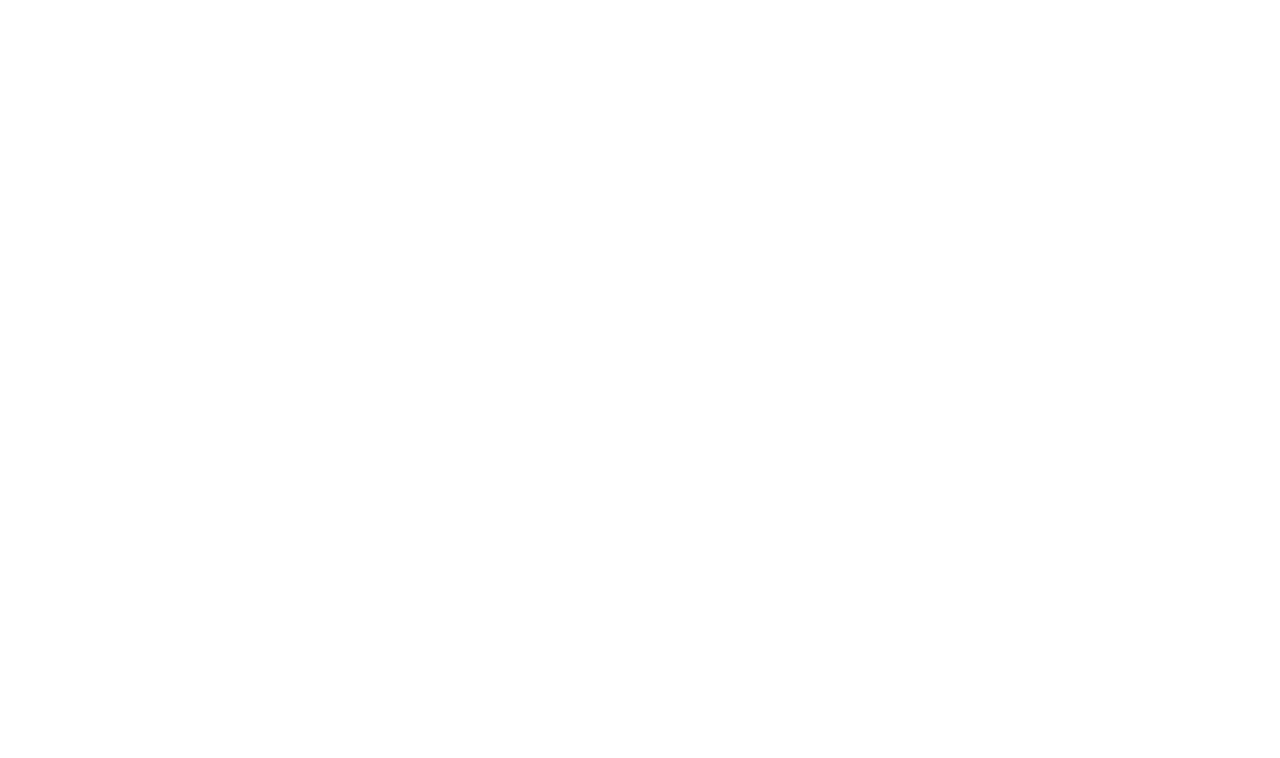
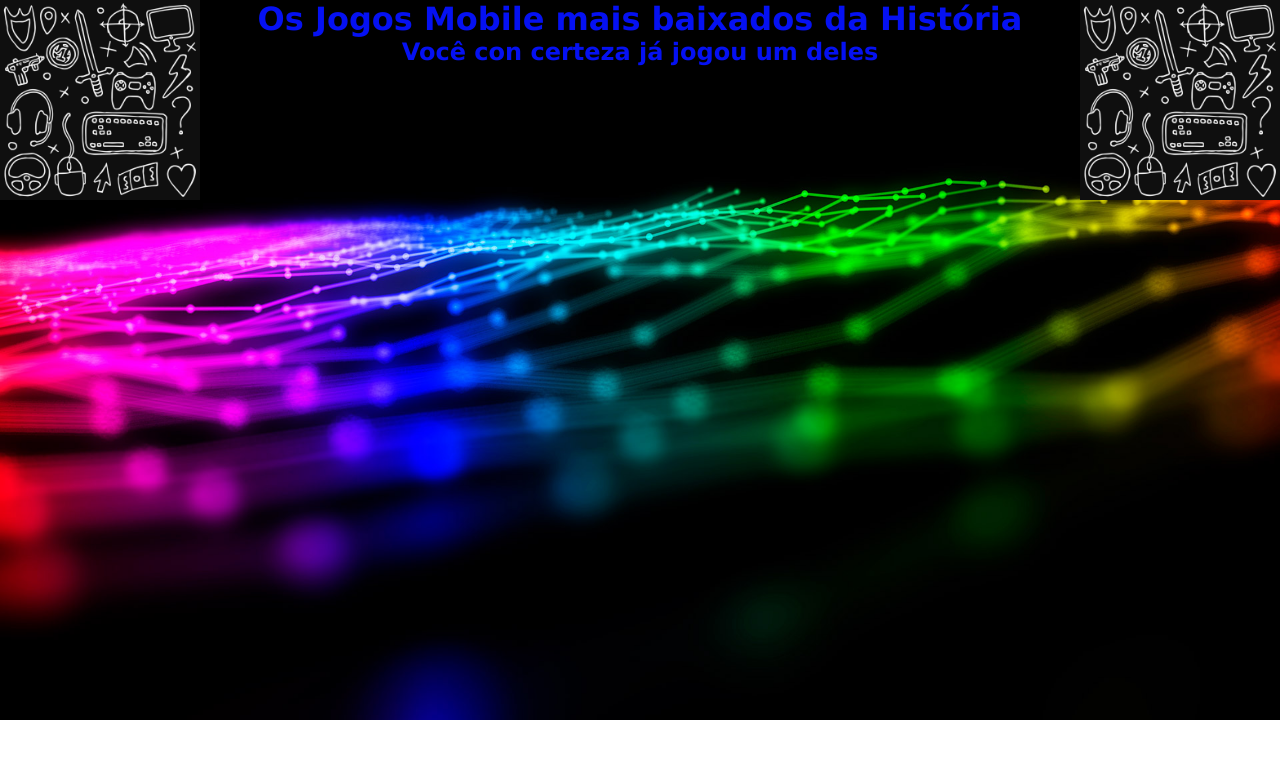
Before and after one commit to WillianRobin/Atividade01, a plain HTML site: page html/página01.html in a window 1280 px wide. Drawn offline with Linux system fonts and the light colour scheme.

Commit message:
Começando Paginá 2

```diff
--- a/css/página01.css
+++ b/css/página01.css
@@ -0,0 +1,30 @@
+* {
+    font-family: Verdana, Geneva, Tahoma, sans-serif;
+    text-align: center;
+    color: #0511F2;
+    margin: 0;
+}
+
+body {
+    background-image: url(fundo2.jpg);
+    background-size: 100%;
+    background-repeat: no-repeat;
+    background-attachment: fixed;
+}
+
+.quadrado {
+    margin: 0;
+    width: 200px;
+    height: 200px;
+    float: left;
+}
+
+.quadrado2 {
+    width: 200px;
+    height: 200px;
+    float: right;
+}
+
+img {
+    width: 200px;
+}
--- a/html/página01.html
+++ b/html/página01.html
@@ -0,0 +1,21 @@
+<!DOCTYPE html>
+<html lang="pt-br">
+
+<head>
+    <meta charset="UTF-8">
+    <meta name="viewport" content="width=device-width, initial-scale=1.0">
+    <link rel="stylesheet" href="../css/página01.css">
+    <title>Jogos Mobile mais baixados da História</title>
+</head>
+
+<body>
+    <div class="quadrado"> <img src="../css/fundoCanto.jpg" alt="fundo"></div>
+    <div class="quadrado2"> <img src="../css/fundoCanto.jpg" alt="fundo"></div>
+    <header>
+        <h1>Os Jogos Mobile mais baixados da História</h1>
+        <h2>Você con certeza já jogou um deles</h2>
+    </header>
+
+</body>
+
+</html>
--- a/index.css
+++ b/index.css
@@ -8,7 +8,7 @@
     text-align: center;
     margin-left: 50px;
     margin-right: 50px;
-    color: bisque;
+    color: #13B3F2;
     background-attachment: fixed;
 }
 img{
@@ -84,6 +84,7 @@ p {
 .j img {
     height: 300px;
 }
-nav{
-    border: 10px solid;
+button{
+    background-color: black;
+    border: red;
 }
```
Also changed, not shown: index.html (+4 -2 lines), css/awesome-features--gx.e698406b3212.jpg (added), css/fundo2.jpg (added), css/fundoCanto.jpg (added), css/icone-de-botao-de-geometria-de-jogo-flutuando-na-ilustracao-3d-de-fundo-renderizando-o-resumo-do-papel-de-parede-para-o-jogador_42100-4243.avif (added).
